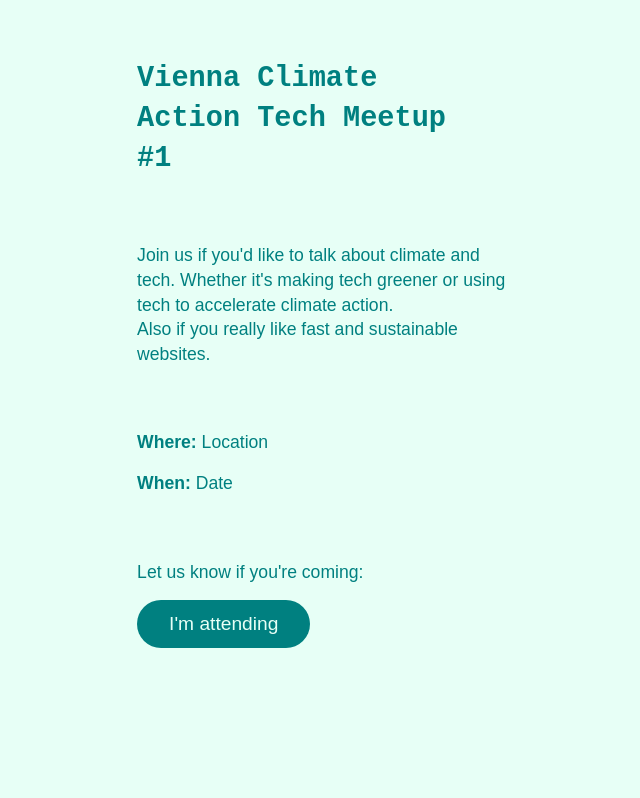
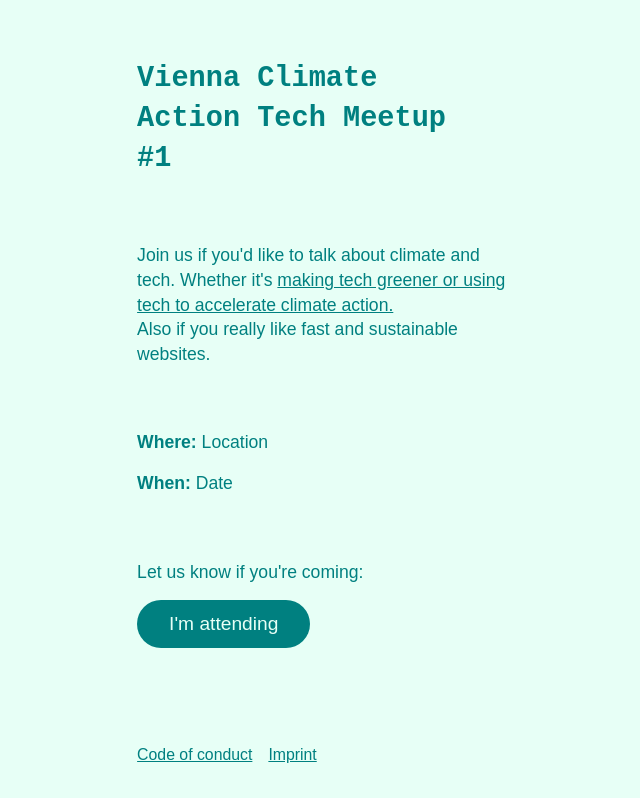
Before and after one commit to Ansimorph/catmeetup, a website: page index.html in a window 1280 px wide. Shown: the whole page, without its empty margins (317-957 px from the left). Drawn offline with Linux system fonts and the light colour scheme.

Commit message:
Add links to CAT

```diff
--- a/index.html
+++ b/index.html
@@ -2,7 +2,7 @@
 <html lang="en">
   <head>
     <meta charset="UTF-8" />
-    <meta description="Vienna CAT Meetup #1" />
+    <meta name="description" content="Vienna CAT Meetup #1" />
     <meta name="viewport" content="width=device-width" />
     <title>Vienna CAT Meetup #1</title>
     <style>
@@ -21,8 +21,10 @@
       }
 
       body {
-        display: flex;
+        min-height: calc(100lvh - 2rem);
+        display: grid;
         justify-content: center;
+        gap: 4rem;
         align-items: center;
         padding: 2rem;
 
@@ -46,6 +48,10 @@
 
       .spacer {
         margin-bottom: 4rem;
+      }
+
+      a {
+        color: inherit;
       }
 
       button {
@@ -73,6 +79,14 @@
           clip-path: inset(0);
         }
       }
+
+      .link-list {
+        font-size: 0.9em;
+        list-style: none;
+        padding: 0;
+        display: flex;
+        gap: 1rem;
+      }
     </style>
   </head>
 
@@ -81,7 +95,9 @@
       <h1 class="spacer">Vienna Climate Action Tech Meetup #1</h1>
       <p class="spacer">
         Join us if you'd like to talk about climate and tech. Whether it's
-        making tech greener or using tech to accelerate climate action.<br />
+        <a href="https://climateaction.tech/about/">
+          making tech greener or using tech to accelerate climate action. </a
+        ><br />
         Also if you really like fast and sustainable websites.
       </p>
 
@@ -95,6 +111,18 @@
         </button>
       </p>
     </main>
+    <footer>
+      <ul class="link-list">
+        <li>
+          <a href="https://github.com/climateaction-tech/codeofconduct">
+            Code of conduct
+          </a>
+        </li>
+        <li>
+          <a href="https://ganslandt.xyz/imprint/"> Imprint </a>
+        </li>
+      </ul>
+    </footer>
   </body>
 
   <script>
```
